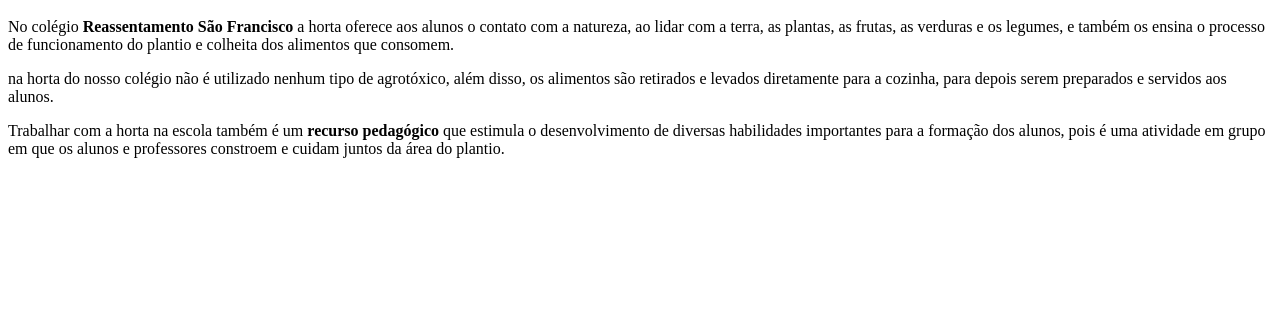
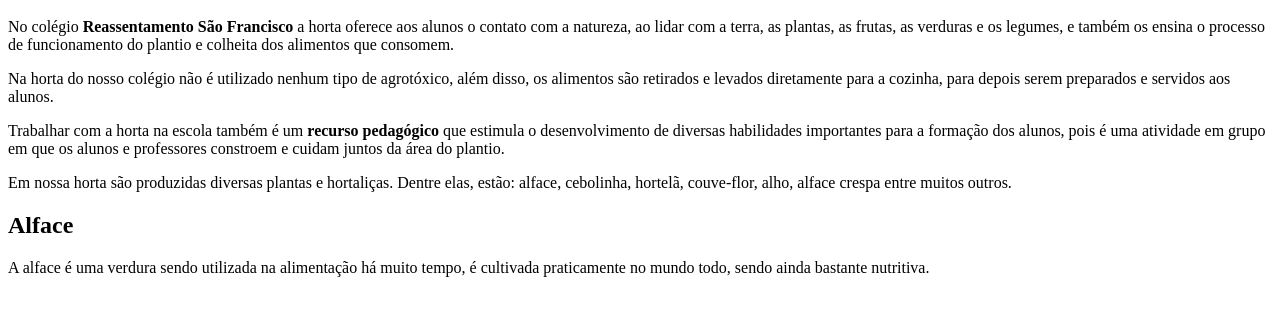
Before and after one commit to mylaalerico/kamyla, a plain HTML site: page index.html in a window 1280 px wide. Shown: the part 48-364 px from the top of the page. Drawn offline with Linux system fonts and the light colour scheme.

Commit message:
Add files via upload

```diff
--- a/index.html
+++ b/index.html
@@ -2,6 +2,13 @@
 
 <p>No colégio <strong>Reassentamento São Francisco</strong> a horta oferece aos alunos o contato com a natureza, ao lidar com a terra, as plantas, as frutas, as verduras e os legumes, e também os ensina o processo de funcionamento do plantio e colheita dos alimentos que consomem.</p>
 
-<p>na horta do nosso colégio não é utilizado nenhum tipo de agrotóxico, além disso, os alimentos são retirados e levados diretamente para a cozinha, para depois serem preparados e servidos aos alunos. </p>
+<p>Na horta do nosso colégio não é utilizado nenhum tipo de agrotóxico, além disso, os alimentos são retirados e levados diretamente para a cozinha, para depois serem preparados e servidos aos alunos. </p>
 
 <p>Trabalhar com a horta na escola também é um <strong>recurso pedagógico</strong> que estimula o desenvolvimento de diversas habilidades importantes para a formação dos alunos, pois é uma atividade em grupo em que os alunos e professores constroem e cuidam juntos da área do plantio.</p>
+
+<p>Em nossa horta são produzidas diversas plantas e hortaliças. Dentre elas, estão: alface, cebolinha, hortelã, couve-flor, alho, alface crespa entre muitos outros.</p>
+
+
+<h2>Alface</h2>
+
+<p>A alface é uma verdura sendo utilizada na alimentação há muito tempo, é cultivada praticamente no mundo todo, sendo ainda bastante nutritiva.</p>
```
